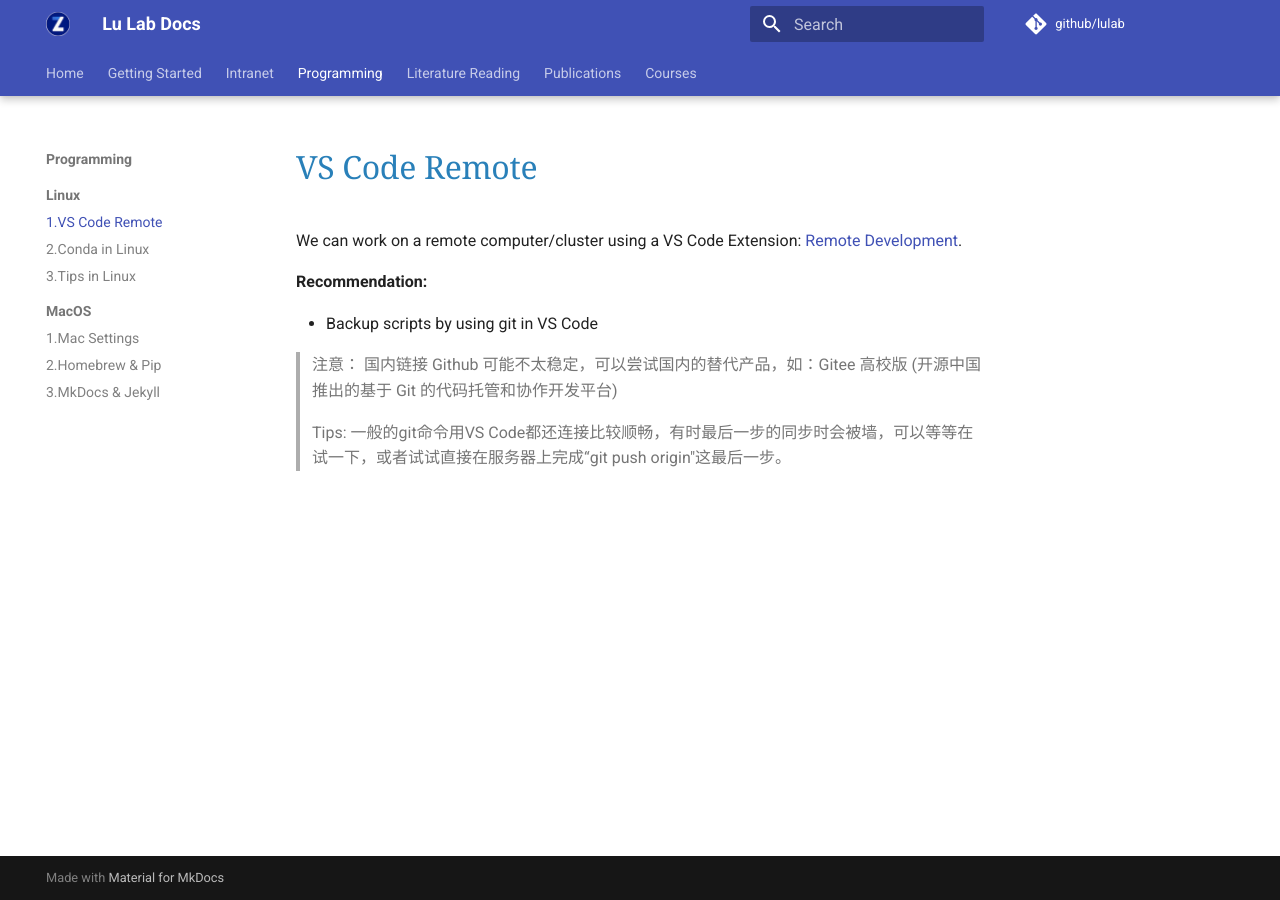
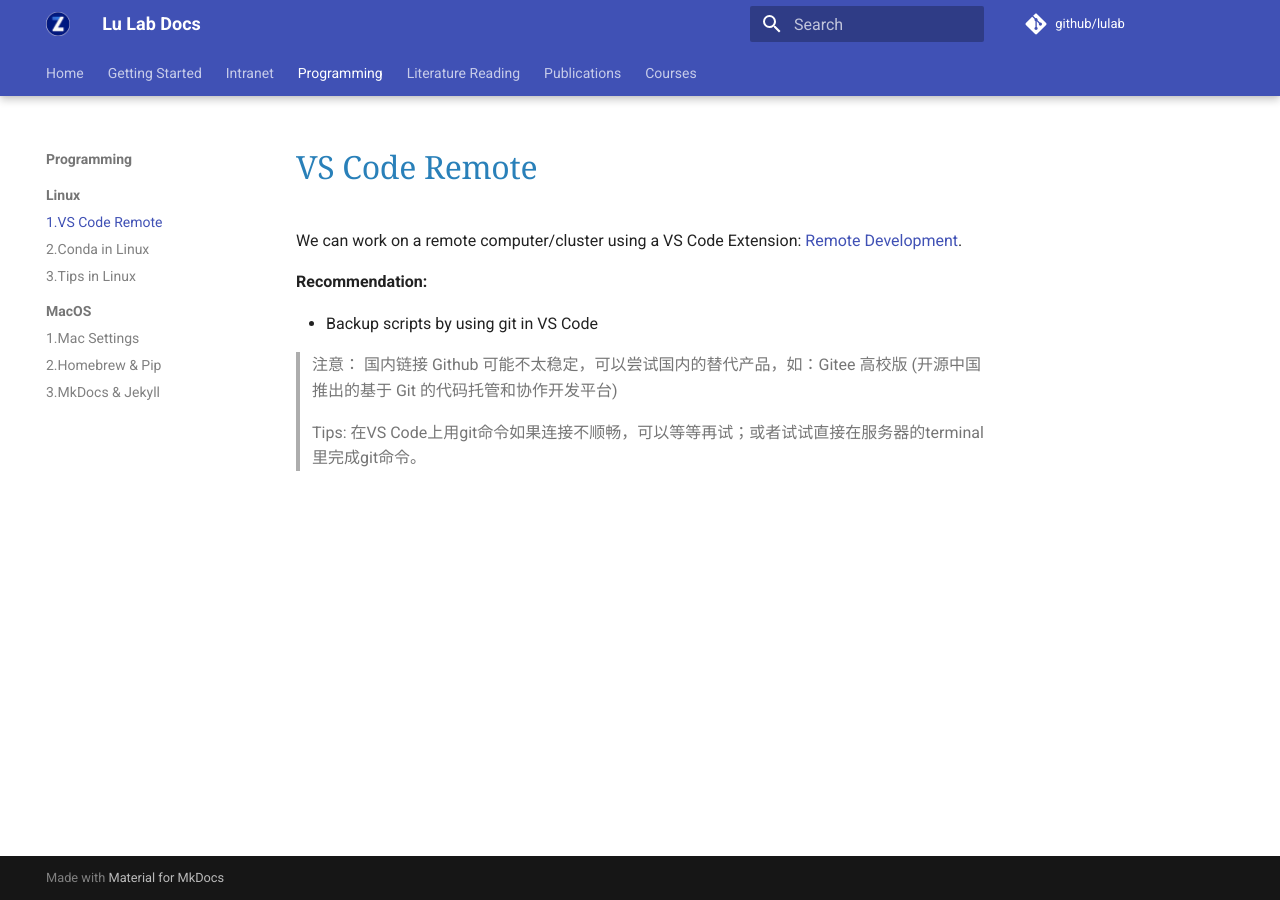
Before and after one commit to lulab/mkdocs, an MkDocs documentation site: the page built from docs/program/vscode.md, in a window 1280 px wide. Built offline with MkDocs 1.6.1 and Material for MkDocs 9.7.7, drawn with Linux system fonts in a browser that asks for light colours.

Commit message:
Refine tips for using git commands in VS Code Remote to improve clarity and usability

```diff
--- a/docs/program/vscode.md
+++ b/docs/program/vscode.md
@@ -8,4 +8,4 @@
 
 > 注意： 国内链接 Github 可能不太稳定，可以尝试国内的替代产品，如：Gitee 高校版 (开源中国推出的基于 Git 的代码托管和协作开发平台)
 >
-> Tips: 一般的git命令用VS Code都还连接比较顺畅，有时最后一步的同步时会被墙，可以等等在试一下，或者试试直接在服务器上完成“git push origin"这最后一步。
+> Tips: 在VS Code上用git命令如果连接不顺畅，可以等等再试；或者试试直接在服务器的terminal里完成git命令。
```
